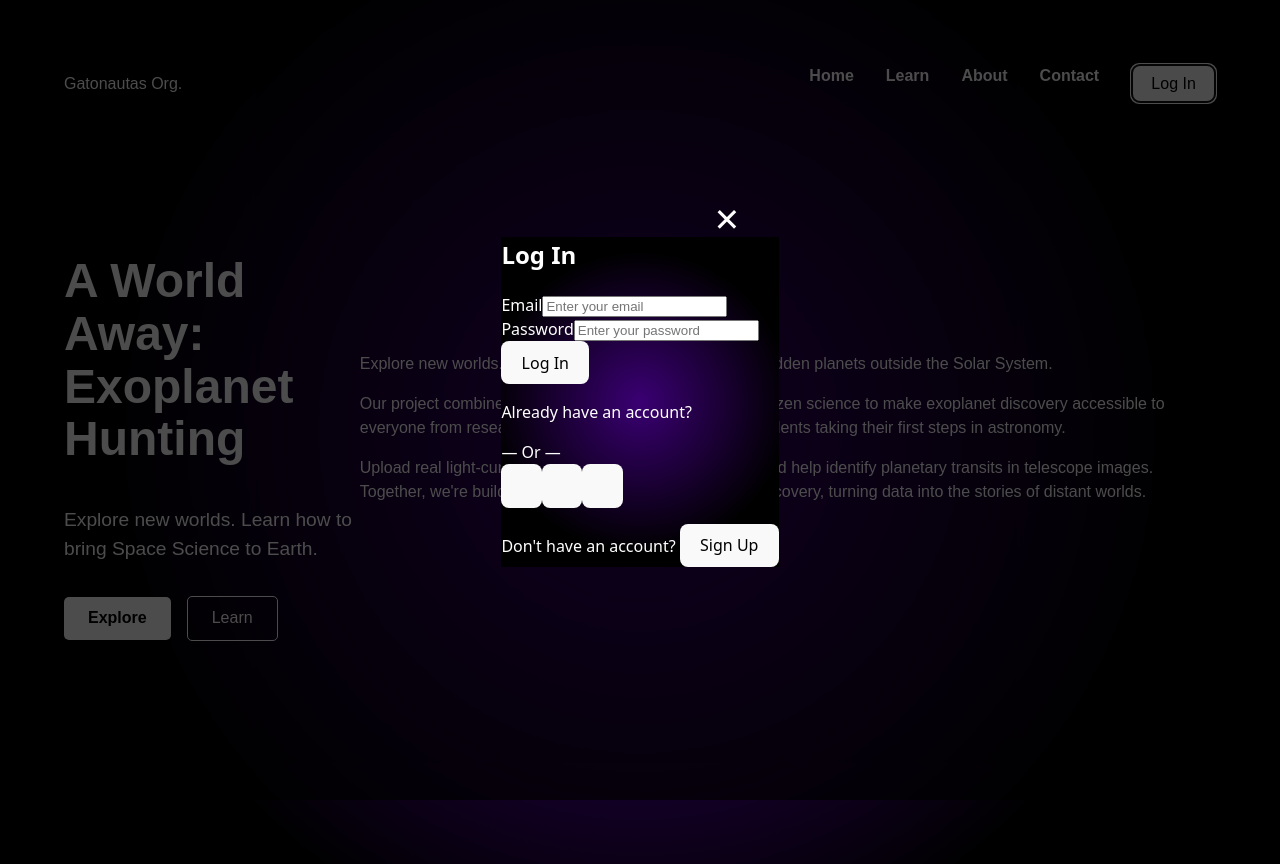
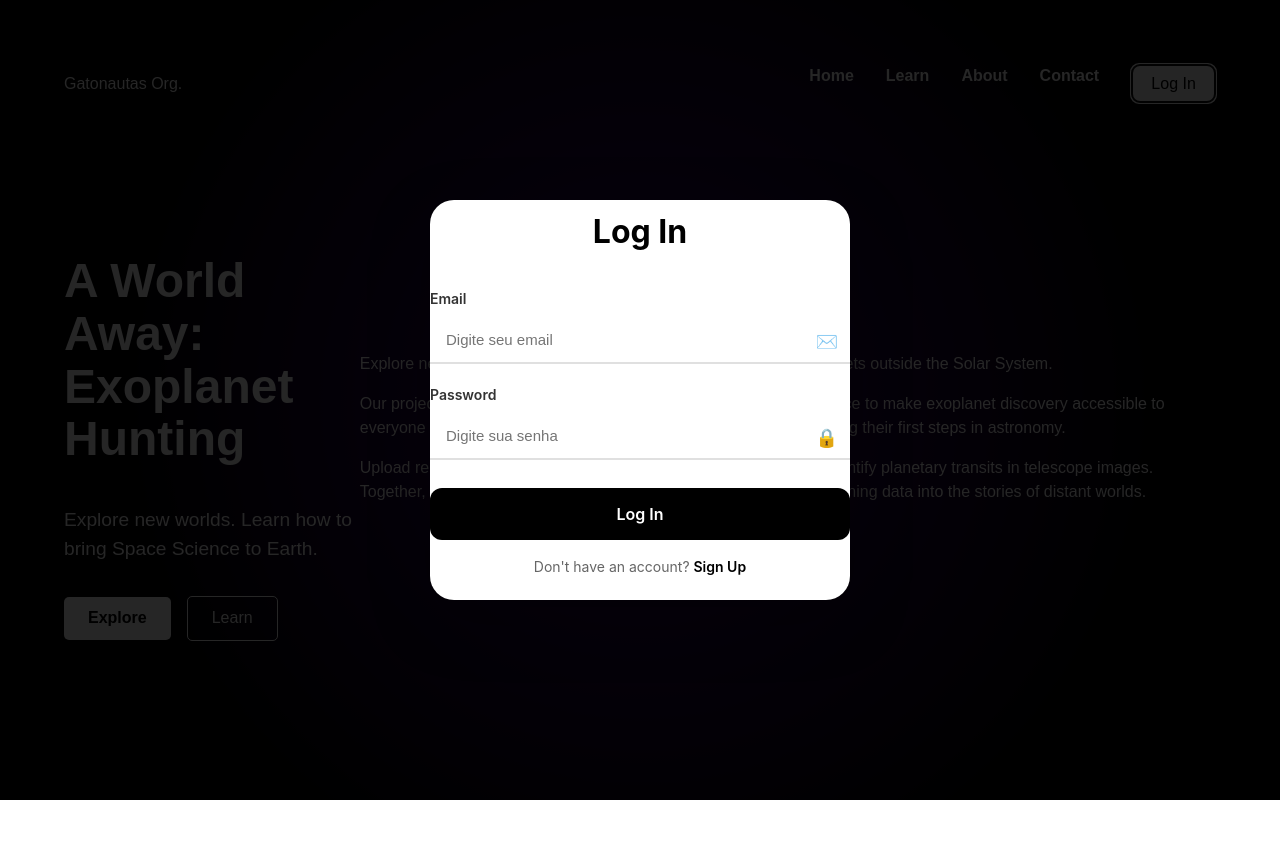
Before and after one commit to Mykaell-Max/Gatonautas, a React (Vite) app in the folder web/front-end/: page / in a window 1280 px wide. Both pictures are taken after a click on the button "Log In". After the commit the page ends 800 px from the top, so only its background shows below. Built offline with nearby package versions, Linux system fonts and the light colour scheme.

Commit message:
alteração pop-up

```diff
--- /dev/null
+++ b/web/front-end/src/components/AuthCard.css
@@ -0,0 +1,144 @@
+/* Reset básico */
+* { box-sizing: border-box; }
+body { margin: 0; font-family: -apple-system, BlinkMacSystemFont, 'Segoe UI', 'Roboto', sans-serif; }
+
+/* Overlay do modal */
+.auth-overlay {
+  position: fixed;
+  top: 0;
+  left: 0;
+  right: 0;
+  bottom: 0;
+  background-color: rgba(0, 0, 0, 0.5);
+  display: flex;
+  justify-content: center;
+  align-items: center;
+  z-index: 9999;
+  perspective: 1000px; /* necessário para 3D flip */
+}
+
+.auth-modal {
+  width: 90%;
+  max-width: 420px;
+  height: 400px; /* Altura fixa para caber front e back */
+  padding: 48px 40px;
+  border-radius: 24px;
+  background: white;
+  box-shadow: 0 20px 60px rgba(0,0,0,0.3);
+  transform-style: preserve-3d;
+  transition: transform 0.8s;
+  position: relative;
+}
+
+.auth-front, .auth-back {
+  position: absolute;
+  width: 100%;
+  height: 100%; /* Preencher todo o modal */
+  backface-visibility: hidden;
+  top: 0;
+  left: 0;
+  display: flex;
+  flex-direction: column;
+  justify-content: center;
+}
+
+.auth-back {
+  transform: rotateY(180deg);
+}
+
+
+/* Flip quando mudar */
+.auth-modal.flip {
+  transform: rotateY(180deg);
+}
+
+
+/* Título */
+.auth-modal h2 {
+  font-size: 32px;
+  font-weight: 700;
+  text-align: center;
+  margin: 0 0 32px 0;
+  color: #000;
+}
+
+/* Formulário */
+.auth-form {
+  display: flex;
+  flex-direction: column;
+  gap: 20px;
+}
+
+.form-group {
+  position: relative;
+}
+
+.form-group label {
+  display: block;
+  font-size: 14px;
+  font-weight: 600;
+  margin-bottom: 8px;
+  color: #333;
+}
+
+.form-group input {
+  width: 100%;
+  padding: 14px 16px;
+  padding-right: 40px;
+  border: none;
+  border-bottom: 2px solid #e0e0e0;
+  font-size: 15px;
+  transition: border-color 0.3s;
+  background: transparent;
+}
+
+.form-group input:focus {
+  outline: none;
+  border-bottom-color: #000;
+}
+
+.input-icon {
+  position: absolute;
+  right: 12px;
+  top: 40px;
+  font-size: 18px;
+  color: #666;
+}
+
+/* Botão de submit */
+.auth-submit-btn {
+  width: 100%;
+  padding: 16px;
+  background-color: #000;
+  color: white;
+  border: none;
+  border-radius: 12px;
+  font-size: 16px;
+  font-weight: 600;
+  cursor: pointer;
+  transition: background-color 0.3s;
+  margin-top: 8px;
+}
+
+.auth-submit-btn:hover {
+  background-color: #333;
+}
+
+/* Toggle link */
+.auth-toggle-text {
+  text-align: center;
+  font-size: 14px;
+  color: #666;
+  margin: 16px 0;
+}
+
+.auth-toggle-link {
+  color: #000;
+  font-weight: 600;
+  text-decoration: none;
+  cursor: pointer;
+}
+
+.auth-toggle-link:hover {
+  text-decoration: underline;
+}
--- a/web/front-end/src/components/AuthCard.tsx
+++ b/web/front-end/src/components/AuthCard.tsx
@@ -1,186 +1,67 @@
 import { useState } from "react";
+import "./AuthCard.css";
 
 export default function AuthCard() {
-  const [flipped, setFlipped] = useState(false);
+  const [isSignUp, setIsSignUp] = useState(false);
+
+  const toggleAuth = () => setIsSignUp(!isSignUp);
 
   return (
-    <div className="w-[420px] h-[580px] relative">
-      {/* LOGIN CARD */}
-      {!flipped && (
-        <div
-          className="absolute w-full h-full rounded-3xl shadow-2xl p-10 flex flex-col"
-          style={{
-            background: 'radial-gradient(circle at center, #3a0073, #000000 70%)',
-            color: 'white'
-          }}
-        >
-          <h2 className="text-4xl font-bold text-center mb-8 text-white">Log In</h2>
-
-          <div className="flex flex-col gap-5 flex-1">
-            <div>
-              <label className="block text-sm font-semibold text-gray-700 mb-2">Email</label>
-              <input
-                type="email"
-                placeholder="Enter your email"
-                className="p-3 border-2 border-gray-300 rounded-xl w-full focus:outline-none focus:border-purple-500 transition text-gray-900"
-              />
+    <div className="auth-overlay">
+      <div className={`auth-modal ${isSignUp ? "flip" : ""}`}>
+        {/* Front: Login */}
+        <div className="auth-front">
+          <h2>Log In</h2>
+          <div className="auth-form">
+            <div className="form-group">
+              <label>Email</label>
+              <input type="email" placeholder="Digite seu email" />
+              <span className="input-icon">✉️</span>
             </div>
-
-            <div>
-              <label className="block text-sm font-semibold text-gray-700 mb-2">Password</label>
-              <input
-                type="password"
-                placeholder="Enter your password"
-                className="p-3 border-2 border-gray-300 rounded-xl w-full focus:outline-none focus:border-purple-500 transition text-gray-900"
-              />
+            <div className="form-group">
+              <label>Password</label>
+              <input type="password" placeholder="Digite sua senha" />
+              <span className="input-icon">🔒</span>
             </div>
-
-            <button className="bg-black text-white w-full py-3 rounded-xl hover:bg-gray-800 transition font-semibold text-lg mt-2">
-              Log In
-            </button>
-
-            <p className="text-center text-sm text-gray-600 mt-1">
-              Already have an account?
-            </p>
-
-            <div className="text-center text-sm text-gray-400 my-1">— Or —</div>
-
-            {/* Social Login Buttons */}
-            <div className="flex gap-4 justify-center">
-              <button
-                className="w-14 h-14 border-2 border-purple-400 rounded-xl flex items-center justify-center hover:bg-purple-900 hover:border-white transition bg-transparent"
-                title="Login with Facebook"
-              >
-                <svg className="w-6 h-6" viewBox="0 0 24 24">
-                  <path fill="#1877F2" d="M24 12.073c0-6.627-5.373-12-12-12s-12 5.373-12 12c0 5.99 4.388 10.954 10.125 11.854v-8.385H7.078v-3.47h3.047V9.43c0-3.007 1.792-4.669 4.533-4.669 1.312 0 2.686.235 2.686.235v2.953H15.83c-1.491 0-1.956.925-1.956 1.874v2.25h3.328l-.532 3.47h-2.796v8.385C19.612 23.027 24 18.062 24 12.073z"/>
-                </svg>
-              </button>
-
-              <button
-                className="w-14 h-14 border-2 border-purple-400 rounded-xl flex items-center justify-center hover:bg-purple-900 hover:border-white transition bg-transparent"
-                title="Login with Google"
-              >
-                <svg className="w-6 h-6" viewBox="0 0 24 24">
-                  <path fill="#EA4335" d="M22.56 12.25c0-.78-.07-1.53-.2-2.25H12v4.26h5.92c-.26 1.37-1.04 2.53-2.21 3.31v2.77h3.57c2.08-1.92 3.28-4.74 3.28-8.09z"/>
-                  <path fill="#4285F4" d="M12 23c2.97 0 5.46-.98 7.28-2.66l-3.57-2.77c-.98.66-2.23 1.06-3.71 1.06-2.86 0-5.29-1.93-6.16-4.53H2.18v2.84C3.99 20.53 7.7 23 12 23z"/>
-                  <path fill="#FBBC05" d="M5.84 14.09c-.22-.66-.35-1.36-.35-2.09s.13-1.43.35-2.09V7.07H2.18C1.43 8.55 1 10.22 1 12s.43 3.45 1.18 4.93l2.85-2.22.81-.62z"/>
-                  <path fill="#34A853" d="M12 5.38c1.62 0 3.06.56 4.21 1.64l3.15-3.15C17.45 2.09 14.97 1 12 1 7.7 1 3.99 3.47 2.18 7.07l3.66 2.84c.87-2.6 3.3-4.53 6.16-4.53z"/>
-                </svg>
-              </button>
-
-              <button
-                className="w-14 h-14 border-2 border-purple-400 rounded-xl flex items-center justify-center hover:bg-purple-900 hover:border-white transition bg-transparent"
-                title="Login with Apple"
-              >
-                <svg className="w-6 h-6" viewBox="0 0 24 24">
-                  <path fill="#FFF" d="M17.05 20.28c-.98.95-2.05.8-3.08.35-1.09-.46-2.09-.48-3.24 0-1.44.62-2.2.44-3.06-.35C2.79 15.25 3.51 7.59 9.05 7.31c1.35.07 2.29.74 3.08.8 1.18-.24 2.31-.93 3.57-.84 1.51.12 2.65.72 3.4 1.8-3.12 1.87-2.38 5.98.48 7.13-.57 1.5-1.31 2.99-2.54 4.09l.01-.01zM12.03 7.25c-.15-2.23 1.66-4.07 3.74-4.25.29 2.58-2.34 4.5-3.74 4.25z"/>
-                </svg>
-              </button>
-            </div>
+            <button className="auth-submit-btn">Log In</button>
           </div>
-
-          <p className="text-center text-sm text-gray-300 mt-6">
+          <p className="auth-toggle-text">
             Don't have an account?{" "}
-            <button
-              onClick={() => setFlipped(true)}
-              className="text-purple-300 font-bold hover:underline hover:text-white"
-            >
+            <span className="auth-toggle-link" onClick={toggleAuth}>
               Sign Up
-            </button>
+            </span>
           </p>
         </div>
-      )}
 
-      {/* SIGN UP CARD */}
-      {flipped && (
-        <div
-          className="absolute w-full h-full rounded-3xl shadow-2xl p-10 flex flex-col"
-          style={{
-            background: 'radial-gradient(circle at center, #3a0073, #000000 70%)',
-            color: 'white'
-          }}
-        >
-          <h2 className="text-4xl font-bold text-center mb-8 text-white">Sign Up</h2>
-
-          <div className="flex flex-col gap-5 flex-1">
-            <div>
-              <label className="block text-sm font-semibold text-gray-700 mb-2">Name</label>
-              <input
-                type="text"
-                placeholder="Enter your name"
-                className="p-3 border-2 border-gray-300 rounded-xl w-full focus:outline-none focus:border-purple-500 transition text-gray-900"
-              />
+        {/* Back: Sign Up */}
+        <div className="auth-back">
+          <h2>Sign Up</h2>
+          <div className="auth-form">
+            <div className="form-group">
+              <label>Name</label>
+              <input type="text" placeholder="Digite seu nome" />
+              <span className="input-icon">👤</span>
             </div>
-
-            <div>
-              <label className="block text-sm font-semibold text-gray-700 mb-2">Email</label>
-              <input
-                type="email"
-                placeholder="Enter your email"
-                className="p-3 border-2 border-gray-300 rounded-xl w-full focus:outline-none focus:border-purple-500 transition text-gray-900"
-              />
+            <div className="form-group">
+              <label>Email</label>
+              <input type="email" placeholder="Digite seu email" />
+              <span className="input-icon">✉️</span>
             </div>
-
-            <div>
-              <label className="block text-sm font-semibold text-gray-700 mb-2">Password</label>
-              <input
-                type="password"
-                placeholder="Create a password"
-                className="p-3 border-2 border-gray-300 rounded-xl w-full focus:outline-none focus:border-purple-500 transition text-gray-900"
-              />
+            <div className="form-group">
+              <label>Password</label>
+              <input type="password" placeholder="Digite sua senha" />
+              <span className="input-icon">🔒</span>
             </div>
-
-            <button className="bg-black text-white w-full py-3 rounded-xl hover:bg-gray-800 transition font-semibold text-lg mt-2">
-              Sign Up
-            </button>
-
-            <div className="text-center text-sm text-gray-400 my-1">— Or —</div>
-
-            {/* Social Signup Buttons */}
-            <div className="flex gap-4 justify-center">
-              <button
-                className="w-14 h-14 border-2 border-purple-400 rounded-xl flex items-center justify-center hover:bg-purple-900 hover:border-white transition bg-transparent"
-                title="Sign up with Facebook"
-              >
-                <svg className="w-6 h-6" viewBox="0 0 24 24">
-                  <path fill="#1877F2" d="M24 12.073c0-6.627-5.373-12-12-12s-12 5.373-12 12c0 5.99 4.388 10.954 10.125 11.854v-8.385H7.078v-3.47h3.047V9.43c0-3.007 1.792-4.669 4.533-4.669 1.312 0 2.686.235 2.686.235v2.953H15.83c-1.491 0-1.956.925-1.956 1.874v2.25h3.328l-.532 3.47h-2.796v8.385C19.612 23.027 24 18.062 24 12.073z"/>
-                </svg>
-              </button>
-
-              <button
-                className="w-14 h-14 border-2 border-purple-400 rounded-xl flex items-center justify-center hover:bg-purple-900 hover:border-white transition bg-transparent"
-                title="Sign up with Google"
-              >
-                <svg className="w-6 h-6" viewBox="0 0 24 24">
-                  <path fill="#EA4335" d="M22.56 12.25c0-.78-.07-1.53-.2-2.25H12v4.26h5.92c-.26 1.37-1.04 2.53-2.21 3.31v2.77h3.57c2.08-1.92 3.28-4.74 3.28-8.09z"/>
-                  <path fill="#4285F4" d="M12 23c2.97 0 5.46-.98 7.28-2.66l-3.57-2.77c-.98.66-2.23 1.06-3.71 1.06-2.86 0-5.29-1.93-6.16-4.53H2.18v2.84C3.99 20.53 7.7 23 12 23z"/>
-                  <path fill="#FBBC05" d="M5.84 14.09c-.22-.66-.35-1.36-.35-2.09s.13-1.43.35-2.09V7.07H2.18C1.43 8.55 1 10.22 1 12s.43 3.45 1.18 4.93l2.85-2.22.81-.62z"/>
-                  <path fill="#34A853" d="M12 5.38c1.62 0 3.06.56 4.21 1.64l3.15-3.15C17.45 2.09 14.97 1 12 1 7.7 1 3.99 3.47 2.18 7.07l3.66 2.84c.87-2.6 3.3-4.53 6.16-4.53z"/>
-                </svg>
-              </button>
-
-              <button
-                className="w-14 h-14 border-2 border-purple-400 rounded-xl flex items-center justify-center hover:bg-purple-900 hover:border-white transition bg-transparent"
-                title="Sign up with Apple"
-              >
-                <svg className="w-6 h-6" viewBox="0 0 24 24">
-                  <path fill="#FFF" d="M17.05 20.28c-.98.95-2.05.8-3.08.35-1.09-.46-2.09-.48-3.24 0-1.44.62-2.2.44-3.06-.35C2.79 15.25 3.51 7.59 9.05 7.31c1.35.07 2.29.74 3.08.8 1.18-.24 2.31-.93 3.57-.84 1.51.12 2.65.72 3.4 1.8-3.12 1.87-2.38 5.98.48 7.13-.57 1.5-1.31 2.99-2.54 4.09l.01-.01zM12.03 7.25c-.15-2.23 1.66-4.07 3.74-4.25.29 2.58-2.34 4.5-3.74 4.25z"/>
-                </svg>
-              </button>
-            </div>
+            <button className="auth-submit-btn">Sign Up</button>
           </div>
-
-          <p className="text-center text-sm text-gray-300 mt-6">
+          <p className="auth-toggle-text">
             Already have an account?{" "}
-            <button
-              onClick={() => setFlipped(false)}
-              className="text-purple-300 font-bold hover:underline hover:text-white"
-            >
+            <span className="auth-toggle-link" onClick={toggleAuth}>
               Log In
-            </button>
+            </span>
           </p>
         </div>
-      )}
+      </div>
     </div>
   );
 }
```
